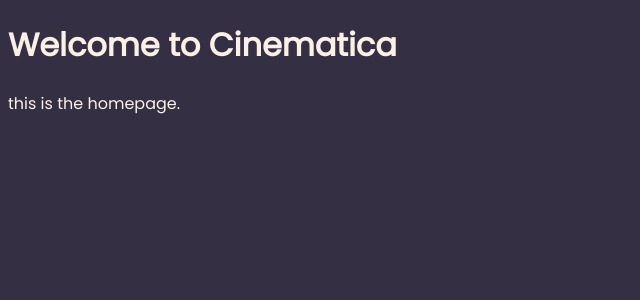
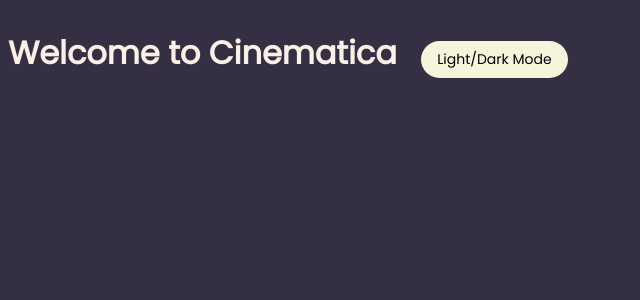
Before and after one commit to AndriaBeridze/Cinematica, a Django app: page / in a window 1280 px wide. Shown: the top 300 px of the page, without its empty margins (0-640 px from the left). Run offline with Django 5.2, Linux system fonts and the light colour scheme; the visitor is signed in with stand-in values (Sample User, id 1).

Commit message:
Create theme toggler

```diff
--- a/core/templates/base.html
+++ b/core/templates/base.html
@@ -11,5 +11,6 @@
     <body class="dark">
         {% block content %}
         {% endblock %}
+        {% block js %}{% endblock %}
     </body>
 </html>
--- a/core/templates/home.html
+++ b/core/templates/home.html
@@ -1,10 +1,13 @@
 {% extends "base.html" %}
+{% load static %}
 
 {% block title %} Cinematica | Home {% endblock %}
 
-{% block extra_css %}{% endblock %}
+{% block content %}
+    <h1 style="display: inline-block;">Welcome to Cinematica</h1>
+    <button onclick="toggleTheme()" class="theme-toggle" style="display: inline-block; margin-left: 20px;">Light/Dark Mode</button>
+{% endblock %}
 
-{% block content %}
-    <h1>Welcome to Cinematica</h1>
-    <p>this is the homepage.</p>
+{% block js %}
+    <script src="{% static 'js/button.js' %}"></script>
 {% endblock %}
--- a/static/css/main.css
+++ b/static/css/main.css
@@ -140,3 +140,19 @@ i {
 }
 
 /*# sourceMappingURL=main.css.map */
+
+.theme-toggle {
+  background-color: #f5f5dc;
+  color: black;
+  font-size: 14px;
+  padding: 8px 16px;
+  border: none;
+  border-radius: 20px;
+  cursor: pointer;
+  transition: background-color 0.3s, transform 0.3s;
+}
+
+.theme-toggle:hover {
+  background-color: #e0e0b0;
+  transform: scale(1.05);
+}
--- /dev/null
+++ b/static/js/button.js
@@ -0,0 +1,4 @@
+function toggleTheme() {
+    document.body.classList.toggle('dark');
+    document.body.classList.toggle('light');
+}
```
Also changed, not shown: cinematica/settings.py (line endings or trailing spaces).
